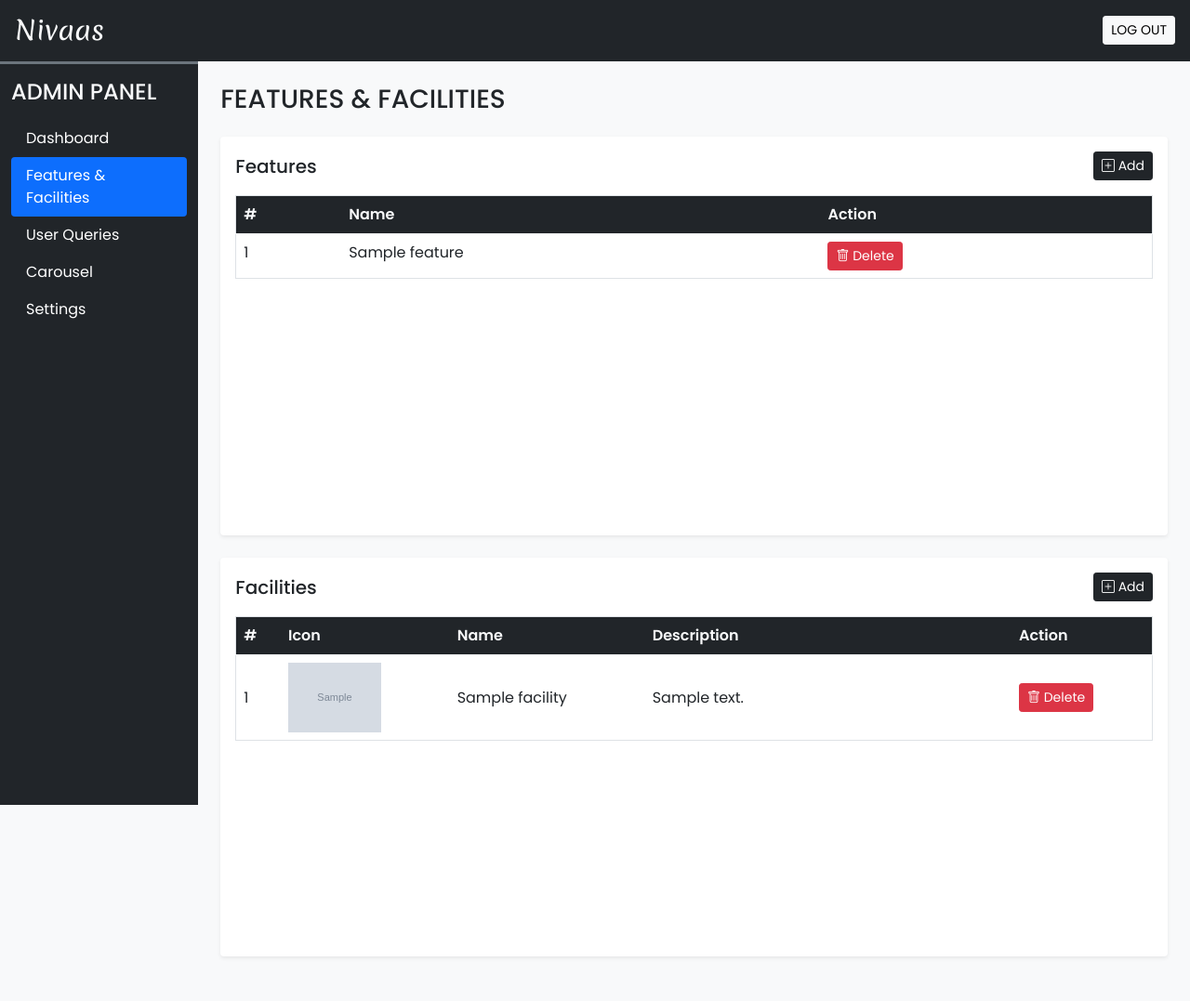
After one commit to KshitizTyagi1011/NIVAAS, a PHP site: page /HOTEL_PROJECT/admin/features_facilities.php in a window 1280 px wide. The commit adds this page. Shown: the whole page at 93% size. Run offline with PHP 8.4, Linux system fonts and the light colour scheme; the visitor is signed in with stand-in values (Sample User, id 1); tables that the repository leaves empty or names only in its code hold one stand-in row (values such as "Sample post"); grey boxes marked "Sample" are stand-in pictures.

Commit message:
16-07-2023

```diff
--- /dev/null
+++ b/admin/ajax/features_facilities.php
@@ -0,0 +1,104 @@
+<?php
+     require('../inc/essentials.php');
+     require('../inc/db_config.php');
+     adminLogin();
+
+   if(isset($_POST['add_feature'])){
+      $frm_data = filteration($_POST);
+
+      $q = "INSERT INTO `features`(`name`) VALUES (?)";
+      $values = [$frm_data['name']];
+      $res = insert($q, $values, 's');
+      echo $res;
+   }
+
+   if(isset($_POST['get_features'])){
+      $res = selectAll('features');
+      $i=1;
+      while($row = mysqli_fetch_assoc($res)){
+         echo<<<data
+         <tr>
+            <td>$i</td>
+            <td>$row[name]</td>
+            <td>
+               <button type="button" onclick="rem_feature($row[id])" class="btn btn-danger btn-sm shadow-none">
+               <i class="bi bi-trash"></i> Delete
+               </button>
+            </td>
+         </tr>
+         data;
+         $i++;
+      }
+   }
+
+   if(isset($_POST['rem_feature'])){
+      $frm_data = filteration($_POST);
+      $values = [$frm_data['rem_feature']];
+
+      $q = "DELETE FROM `features` WHERE `id`=?";
+      $res = delete($q, $values, 'i');
+      echo $res;
+   }
+
+   if(isset($_POST['add_facility'])){
+      $frm_data = filteration($_POST);
+
+      $img_r = uploadSVGImage($_FILES['icon'],FACILITIES_FOLDER);
+
+      if($img_r == 'inv_img'){
+         echo $img_r;
+      }
+      else if($img_r == 'inv_size'){
+         echo $img_r;
+      }
+      else if($img_r == 'upd_failed'){
+         echo $img_r;
+      }
+      else{
+         $q = "INSERT INTO `facilities`(`icon`, `name`, `description`) VALUES (?,?,?)";
+         $values = [$img_r,$frm_data['name'],$frm_data['desc']];
+         $res = insert($q, $values, 'sss');
+         echo $res;
+      }
+   }
+
+   if(isset($_POST['get_facilities'])){
+      $res = selectAll('facilities');
+      $i=1;
+      $path = FACILITIES_IMG_PATH;
+      while($row = mysqli_fetch_assoc($res)){
+         echo<<<data
+         <tr class='align-middle'>
+            <td>$i</td>
+            <td><img src="$path$row[icon]" width="100px"</td>
+            <td>$row[name]</td>
+            <td>$row[description]</td>
+            <td>
+               <button type="button" onclick="rem_facility($row[id])" class="btn btn-danger btn-sm shadow-none">
+               <i class="bi bi-trash"></i> Delete
+               </button>
+            </td>
+         </tr>
+         data;
+         $i++;
+      }
+   }
+
+   if(isset($_POST['rem_facility'])){
+      $frm_data = filteration($_POST);
+      $values = [$frm_data['rem_facility']];
+
+      $pre_q = "SELECT * FROM `facilities` WHERE `id`=?";
+      $res = select($pre_q,$values,'i');
+      $img = mysqli_fetch_assoc($res);
+
+      if(deleteImage($img['icon'],FACILITIES_FOLDER)){
+         $q = "DELETE FROM `facilities` WHERE `id`=?";
+         $res = delete($q, $values, 'i');
+         echo $res;
+      }
+      else{
+         echo 0;
+      }
+   }
+?>
--- /dev/null
+++ b/admin/features_facilities.php
@@ -0,0 +1,289 @@
+<?php
+require('inc/essentials.php');
+require('inc/db_config.php');
+
+adminLogin();
+?>
+<!DOCTYPE html>
+<html lang="en">
+
+<head>
+    <meta charset="UTF-8">
+    <meta name="viewport" content="width=device-width, initial-scale=1.0">
+    <title>Admin Panel - Features & Facilities</title>
+    <?php require('inc/links.php'); ?>
+</head>
+
+<body class="bg-light">
+
+    <?php require('inc/header.php'); ?>
+    <div class="container-fluid" id="main-content">
+        <div class="row">
+            <div class="col-lg-10 ms-auto p-4 overflow-hidden">
+                <h3 class="mb-4">FEATURES & FACILITIES</h3>
+
+                <div class="card border-0 shadow-sm mb-4">
+                    <div class="card-body">
+                        <div class="d-flex align-items-center justify-content-between mb-3">
+                            <h5 class="card-title m-0">Features</h5>
+                            <button type="button" class="btn btn-dark shadow-none btn-sm" data-bs-toggle="modal"
+                                data-bs-target="#feature-s">
+                                <i class="bi bi-plus-square"></i> Add
+                            </button>
+                        </div>
+                        <div class="table-responsive-md" style="height: 350px; overflow-y: scroll">
+                            <table class="table table-hover border">
+                                <thead>
+                                    <tr class="bg-dark text-light">
+                                        <th scope="col">#</th>
+                                        <th scope="col">Name</th>
+                                        <th scope="col">Action</th>
+                                    </tr>
+                                </thead>
+                                <tbody id="features-data">
+
+                                </tbody>
+                            </table>
+                        </div>
+
+                    </div>
+                </div>
+
+                <div class="card border-0 shadow-sm mb-4">
+                    <div class="card-body">
+                        <div class="d-flex align-items-center justify-content-between mb-3">
+                            <h5 class="card-title m-0">Facilities</h5>
+                            <button type="button" class="btn btn-dark shadow-none btn-sm" data-bs-toggle="modal"
+                                data-bs-target="#facility-s">
+                                <i class="bi bi-plus-square"></i> Add
+                            </button>
+                        </div>
+                        <div class="table-responsive-md" style="height: 350px; overflow-y: scroll">
+                            <table class="table table-hover border">
+                                <thead>
+                                    <tr class="bg-dark text-light">
+                                        <th scope="col">#</th>
+                                        <th scope="col">Icon</th>
+                                        <th scope="col">Name</th>
+                                        <th scope="col" width="40%">Description</th>
+                                        <th scope="col">Action</th>
+                                    </tr>
+                                </thead>
+                                <tbody id="facilities-data">
+
+                                </tbody>
+                            </table>
+                        </div>
+
+                    </div>
+                </div>
+            </div>
+        </div>
+
+        <!-- Feature Modal -->
+        <div class="modal fade" id="feature-s" data-bs-backdrop="static" data-bs-keyboard="true" tabindex="-1"
+            aria-labelledby="staticBackdropLabel" aria-hidden="true">
+            <div class="modal-dialog">
+                <form id="feature_s_form">
+                    <div class="modal-content">
+                        <div class="modal-header">
+                            <h5 class="modal-title">Add Feature</h5>
+                        </div>
+                        <div class="modal-body">
+                            <div class="mb-3">
+                                <label class="form-label fw-bold">Name</label>
+                                <input type="text" name="feature_name" class="form-control shadow-none" required>
+                            </div>
+                        </div>
+                        <div class="modal-footer">
+                            <button type="reset" class="btn text-secondary shadow-none"
+                                data-bs-dismiss="modal">CANCEL</button>
+                            <button type="submit" class="btn custom-bg shadow-none text-white">SUBMIT</button>
+                        </div>
+                    </div>
+                </form>
+            </div>
+        </div>
+
+        <!-- Facilities Modal -->
+        <div class="modal fade" id="facility-s" data-bs-backdrop="static" data-bs-keyboard="true" tabindex="-1"
+        aria-labelledby="staticBackdropLabel" aria-hidden="true">
+        <div class="modal-dialog">
+            <form id="facility_s_form">
+                <div class="modal-content">
+                    <div class="modal-header">
+                        <h5 class="modal-title">Add Facility</h5>
+                    </div>
+                    <div class="modal-body">
+                        <div class="mb-3">
+                            <label class="form-label fw-bold">Name</label>
+                            <input type="text" name="facility_name" class="form-control shadow-none" required>
+                        </div>
+                        <div class="mb-3">
+                            <label class="form-label fw-bold">Icon</label>
+                            <input type="file" name="facility_icon" id="member_picture_inp"
+                                accept=".svg" class="form-control shadow-none" required>
+                        </div>
+                        <div class="mb-3">
+                            <label class="form-label">Description</label>
+                            <textarea name="facility_desc" class="form-control shadow-none" rows="3"></textarea>
+                          </div>
+                    </div>
+                    <div class="modal-footer">
+                        <button type="reset" class="btn text-secondary shadow-none" data-bs-dismiss="modal">CANCEL</button>
+                        <button type="submit" class="btn custom-bg shadow-none text-white">SUBMIT</button>
+                    </div>
+                </div>
+            </form>
+        </div>
+    </div>
+
+
+        <?php require('inc/scripts.php'); ?>
+
+        <script>
+            let feature_s_form = document.getElementById('feature_s_form');
+            let facility_s_form = document.getElementById('facility_s_form');
+
+            feature_s_form.addEventListener('submit', function (e) {
+                e.preventDefault();
+                add_feature();
+            });
+
+            function add_feature() {
+                let data = new FormData();
+                data.append('name', feature_s_form.elements['feature_name'].value);
+                data.append('add_feature', '');
+
+                let xhr = new XMLHttpRequest();
+                xhr.open("POST", "ajax/features_facilities.php", true);
+
+
+                xhr.onload = function () {
+                    var myModal = document.getElementById('feature-s')
+                    var modal = bootstrap.Modal.getInstance(myModal)
+                    modal.hide();
+
+                    if (this.responseText == 1) {
+                        alert('success', 'New feature added!');
+                        feature_s_form.elements['feature_name'].value = '';
+                        get_features();
+                    }
+                    else {
+                        alert('error', 'Server Down!');
+                    }
+                }
+                xhr.send(data);
+            }
+
+            function get_features() {
+                let xhr = new XMLHttpRequest();
+                xhr.open("POST", "ajax/features_facilities.php", true);
+                xhr.setRequestHeader('Content-Type', 'application/x-www-form-urlencoded');
+
+                xhr.onload = function () {
+                    document.getElementById('features-data').innerHTML = this.responseText;
+                }
+
+                xhr.send('get_features');
+            }
+
+            function rem_feature(val) {
+                let xhr = new XMLHttpRequest();
+                xhr.open("POST", "ajax/features_facilities.php", true);
+                xhr.setRequestHeader('Content-Type', 'application/x-www-form-urlencoded');
+
+                xhr.onload = function () {
+                    if (this.responseText == 1) {
+                        alert('success', 'Feature removed!');
+                        get_features();
+                    }
+                    else if (this.responseText == 'room_added') {
+                        alert('error', 'Feature is added in room!');
+                    }
+                    else {
+                        alert('error', 'Server down!');
+                    }
+                }
+
+                xhr.send('rem_feature=' + val);
+            }
+
+            facility_s_form.addEventListener('submit', function (e) {
+                e.preventDefault();
+                add_facility();
+            });
+
+            function add_facility() {
+                let data = new FormData();
+                data.append('name', facility_s_form.elements['facility_name'].value);
+                data.append('icon', facility_s_form.elements['facility_icon'].files[0]);
+                data.append('desc', facility_s_form.elements['facility_desc'].value);
+                data.append('add_facility', '');
+
+                let xhr = new XMLHttpRequest();
+                xhr.open("POST", "ajax/features_facilities.php", true);
+
+
+                xhr.onload = function () {
+                    var myModal = document.getElementById('facility-s')
+                    var modal = bootstrap.Modal.getInstance(myModal)
+                    modal.hide();
+
+                    if (this.responseText == 'inv_img') {
+                        alert('error', 'Only SVG images are allowed!');
+                    } else if (this.responseText == 'inv_size') {
+                        alert('error', 'Image size should be less than 1MB!');
+                    } else if (this.responseText == 'upd_failed') {
+                        alert('error', 'Image upload failed. Server Down!');
+                    } else {
+                        alert('success', 'New facility added!');
+                        facility_s_form.reset();
+                        get_facilities();
+                    }
+                }
+                xhr.send(data);
+            }
+
+
+            function get_facilities() {
+                let xhr = new XMLHttpRequest();
+                xhr.open("POST", "ajax/features_facilities.php", true);
+                xhr.setRequestHeader('Content-Type', 'application/x-www-form-urlencoded');
+
+                xhr.onload = function () {
+                    document.getElementById('facilities-data').innerHTML = this.responseText;
+                }
+
+                xhr.send('get_facilities');
+            }
+
+            window.onload = function () {
+                get_features();
+                get_facilities();
+            }
+
+            function rem_facility(val) {
+                let xhr = new XMLHttpRequest();
+                xhr.open("POST", "ajax/features_facilities.php", true);
+                xhr.setRequestHeader('Content-Type', 'application/x-www-form-urlencoded');
+
+                xhr.onload = function () {
+                    if (this.responseText == 1) {
+                        alert('success', 'Facility removed!');
+                        get_facilities();
+                    }
+                    else if (this.responseText == 'room_added') {
+                        alert('error', 'Facility is added in room!');
+                    }
+                    else {
+                        alert('error', 'Server down!');
+                    }
+                }
+
+                xhr.send('rem_facility=' + val);
+            }
+        </script>
+</body>
+
+</html>
--- a/admin/inc/essentials.php
+++ b/admin/inc/essentials.php
@@ -3,11 +3,13 @@
     define('SITE_URL','http://127.0.0.1/HOTEL_PROJECT/');
     define('ABOUT_IMG_PATH',SITE_URL.'images/about/');
     define('CAROUSEL_IMG_PATH',SITE_URL.'images/carousel/');
+    define('FACILITIES_IMG_PATH',SITE_URL.'images/facilities/');
 
     //backend upload process needs this data
     define('UPLOAD_IMAGE_PATH',$_SERVER['DOCUMENT_ROOT'].'/HOTEL_PROJECT/images/');
     define('ABOUT_FOLDER', 'about/');
     define('CAROUSEL_FOLDER', 'carousel/');
+    define('FACILITIES_FOLDER', 'facilities/');
 
 
 
@@ -68,4 +70,27 @@
             return false;
         }
     }
+
+    function uploadSVGImage($image, $folder){
+        $valid_mime = ['image/svg+xml'];
+        $img_mime = $image['type'];
+
+        if(!in_array($img_mime,$valid_mime)){
+            return 'inv_img';   //invalid image or format
+        }
+        else if(($image['size']/(1024*1024))>1){
+            return 'inv_size';   //invalid size greater than 1 mb
+        }
+        else{
+            $ext = pathinfo($image['name'],PATHINFO_EXTENSION);
+            $rname = 'IMG_'.random_int(11111,99999).".$ext";
+            $img_path = UPLOAD_IMAGE_PATH.$folder.$rname;
+            if(move_uploaded_file($image['tmp_name'],$img_path)){
+                return $rname;
+            }
+            else{
+                return 'upd_failed';
+            }
+        }
+    }
 ?>
--- a/admin/inc/header.php
+++ b/admin/inc/header.php
@@ -19,6 +19,9 @@
                         <a class="nav-link text-white" href="dashboard.php">Dashboard</a>
                     </li>
                     <li class="nav-item">
+                        <a class="nav-link text-white" href="features_facilities.php">Features & Facilities</a>
+                    </li>
+                    <li class="nav-item">
                         <a class="nav-link text-white" href="user_queries.php">User Queries</a>
                     </li>
                     <li class="nav-item">
--- a/admin/inc/scripts.php
+++ b/admin/inc/scripts.php
@@ -13,6 +13,11 @@
         </div>
         `;
         document.body.append(element);
+        setTimeout(remAlert, 2000);
+    }
+
+    function remAlert(){
+      document.getElementsByClassName('alert')[0].remove();
     }
 
       function setActive(){
--- a/admin/scripts/setting.js
+++ b/admin/scripts/setting.js
@@ -159,7 +159,7 @@ function upd_contacts() {
 team_s_form.addEventListener('submit', function (e) {
     e.preventDefault();
     add_member();
-})
+});
 
 function add_member() {
     let data = new FormData();
@@ -188,12 +188,8 @@ function add_member() {
             member_picture_inp.value = '';
             get_members();
         }
-
-
     }
-
     xhr.send(data);
-
 }
 
 function get_members() {
--- a/admin/user_queries.php
+++ b/admin/user_queries.php
@@ -55,7 +55,7 @@ if(isset($_GET['del'])){
 <head>
     <meta charset="UTF-8">
     <meta name="viewport" content="width=device-width, initial-scale=1.0">
-    <title>Admin Panel - User Queriess</title>
+    <title>Admin Panel - User Queries</title>
     <?php require('inc/links.php'); ?>
 </head>
 
```
Also changed, not shown: facilites.php (+17 -59 lines), images/facilities/IMG_18409.svg (added), images/facilities/IMG_96087.svg (added).
